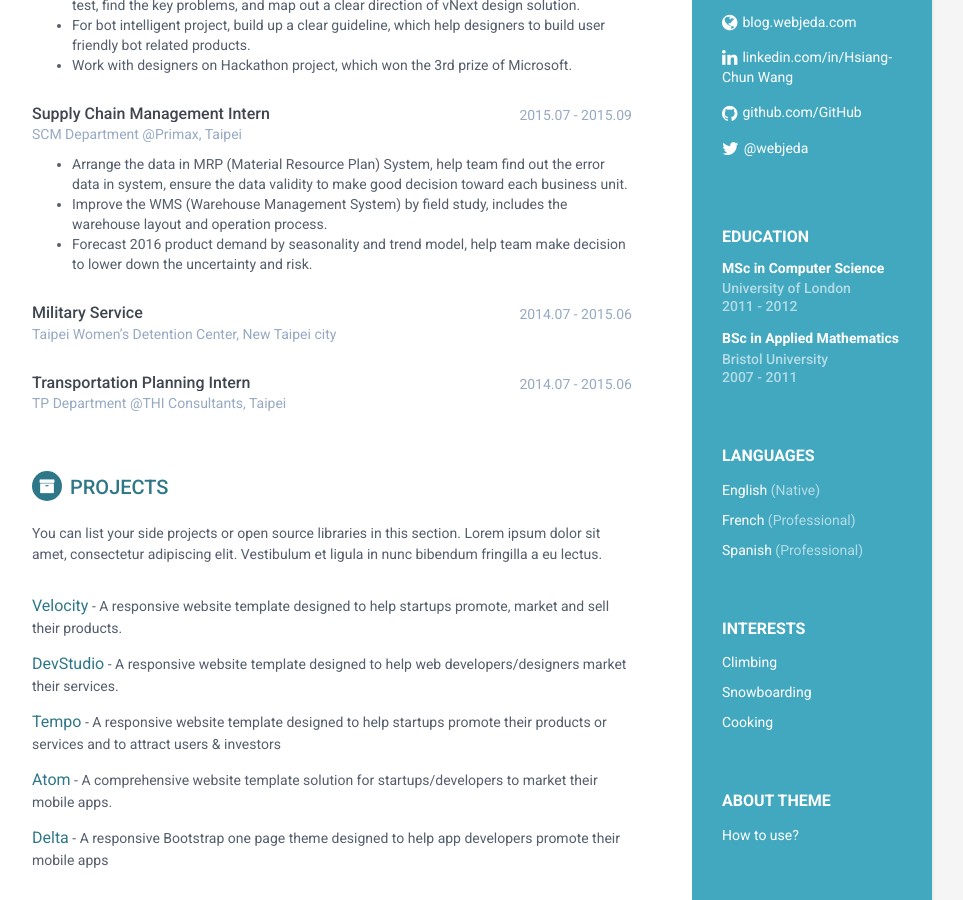
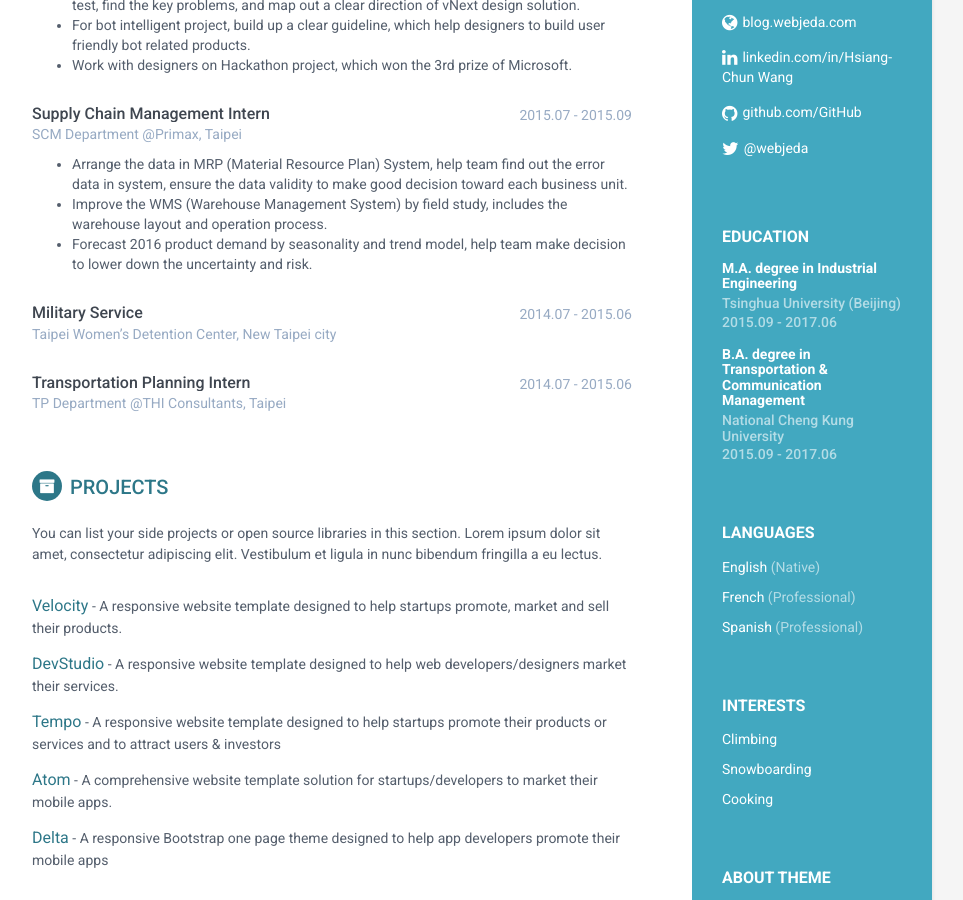
Before and after one commit to hsiangchunwang/hsiangchunwang.github.io, a Jekyll site: the page built from index.html, in a window 1280 px wide and 900 px high, scrolled down 449 px. Shown: the whole window, without its empty margins (188-1151 px from the left). Built offline with Jekyll 4.4.1, drawn with Linux system fonts in a browser that asks for light colours.

Commit message:
Update education.html

```diff
--- a/_includes/education.html
+++ b/_includes/education.html
@@ -1,13 +1,13 @@
  <div class="education-container container-block">
 <h2 class="container-block-title">Education</h2>
 <div class="item">
-    <h4 class="degree">MSc in Computer Science</h4>
-    <h5 class="meta">University of London</h5>
-    <div class="time">2011 - 2012</div>
+    <h4 class="degree">M.A. degree in Industrial Engineering</h4>
+    <h5 class="meta">Tsinghua University (Beijing)</h5>
+    <div class="time">2015.09 - 2017.06</div>
 </div><!--//item-->
 <div class="item">
-    <h4 class="degree">BSc in Applied Mathematics</h4>
-    <h5 class="meta">Bristol University</h5>
-    <div class="time">2007 - 2011</div>
+    <h4 class="degree">B.A. degree in Transportation & Communication Management</h4>
+    <h5 class="meta">National Cheng Kung University</h5>
+    <div class="time">2015.09 - 2017.06</div>
 </div><!--//item-->
 </div><!--//education-container-->
```
